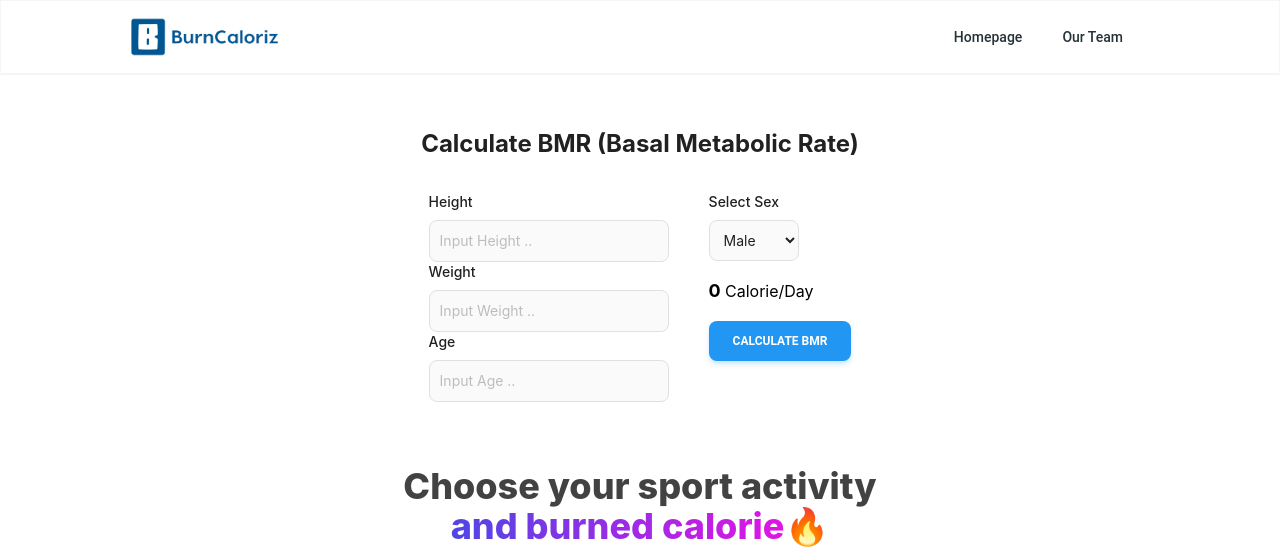
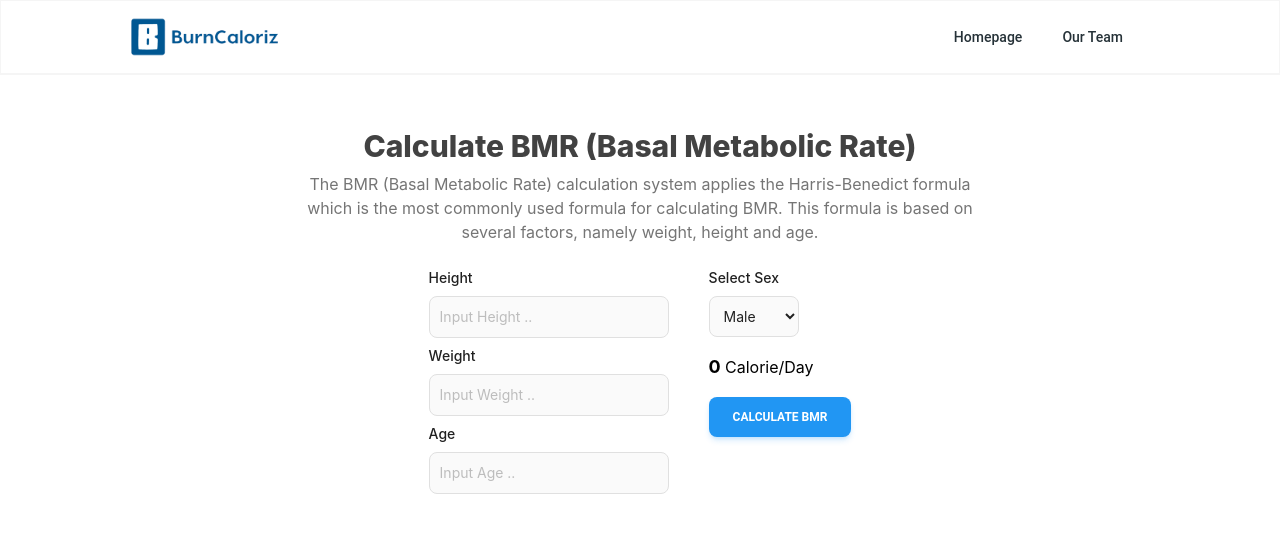
Before and after one commit to hudaputrasantosa/caloriz-application, a React (Create React App) app: page /predict in a window 1280 px wide. Shown: the top 552 px of the page. Built offline with nearby package versions, Linux system fonts and the light colour scheme; no server answers.

Commit message:
[update] margin

```diff
--- a/src/pages/Predict/CalculateBmr.jsx
+++ b/src/pages/Predict/CalculateBmr.jsx
@@ -20,13 +20,21 @@ const CalculateBmr = () => {
   };
 
   return (
-    <div className="container lg:mt-32 mt-20 my-16 lg:px-32 px-8 justify-center">
-      <h3 className="text-center my-8 text-2xl font-bold text-gray-900">
-        Calculate BMR (Basal Metabolic Rate)
-      </h3>
-      <div class="flex justify-center items-stretch gap-x-10">
+    <div className="container lg:mt-32 mt-20 my-16 lg:px-32 px-2 justify-center">
+      <div className="mx-auto text-center mb-6">
+        <h3 className="text-3xl my-2 text-gray-800 font-extrabold">
+          Calculate BMR (Basal Metabolic Rate)
+        </h3>
+        <p className="max-w-2xl mx-auto my-2 leading-normal text-gray-600">
+          The BMR (Basal Metabolic Rate) calculation system applies the
+          Harris-Benedict formula which is the most commonly used formula for
+          calculating BMR. This formula is based on several factors, namely
+          weight, height and age.
+        </p>
+      </div>
+      <div class="flex lg:flex-row flex-col mx-auto justify-center items-stretch gap-x-10">
         <div className="float-right">
-          <div>
+          <div className="mb-2">
             <label
               for="first_name"
               class="block mb-2 text-sm font-medium text-gray-900 dark:text-gray-300">
@@ -35,14 +43,14 @@ const CalculateBmr = () => {
             <input
               type="number"
               id="height"
-              class="bg-gray-50 border border-gray-300 text-gray-900 text-sm rounded-lg focus:ring-blue-500 focus:border-blue-500 block w-fit p-2.5 dark:bg-gray-700 dark:border-gray-600 dark:placeholder-gray-400 dark:text-white dark:focus:ring-blue-500 dark:focus:border-blue-500"
+              class="bg-gray-50 border border-gray-300 text-gray-900 text-sm rounded-lg focus:ring-blue-500 focus:border-blue-500 block lg:w-fit w-full p-2.5"
               placeholder="Input Height .."
               onChange={(e) => setHeight(e.target.value)}
               value={height}
               required
             />
           </div>
-          <div>
+          <div className="mb-2">
             <label
               for="first_name"
               class="block mb-2 text-sm font-medium text-gray-900 dark:text-gray-300">
@@ -51,14 +59,14 @@ const CalculateBmr = () => {
             <input
               type="number"
               id="weight"
-              class="bg-gray-50 border border-gray-300 text-gray-900 text-sm rounded-lg focus:ring-blue-500 focus:border-blue-500 block w-fit p-2.5 dark:bg-gray-700 dark:border-gray-600 dark:placeholder-gray-400 dark:text-white dark:focus:ring-blue-500 dark:focus:border-blue-500"
+              class="bg-gray-50 border border-gray-300 text-gray-900 text-sm rounded-lg focus:ring-blue-500 focus:border-blue-500 block lg:w-fit w-full p-2.5 "
               placeholder="Input Weight .."
               onChange={(e) => setWeight(e.target.value)}
               value={weight}
               required
             />
           </div>
-          <div>
+          <div className="mb-2">
             <label
               for="age"
               class="block mb-2 text-sm font-medium text-gray-900 dark:text-gray-300">
@@ -67,7 +75,7 @@ const CalculateBmr = () => {
             <input
               type="number"
               id="age"
-              class="bg-gray-50 border border-gray-300 text-gray-900 text-sm rounded-lg focus:ring-blue-500 focus:border-blue-500 block w-fit p-2.5 dark:bg-gray-700 dark:border-gray-600 dark:placeholder-gray-400 dark:text-white dark:focus:ring-blue-500 dark:focus:border-blue-500"
+              class="bg-gray-50 border border-gray-300 text-gray-900 text-sm rounded-lg focus:ring-blue-500 focus:border-blue-500 block lg:w-fit w-full p-2.5"
               placeholder="Input Age .."
               onChange={(e) => setAge(e.target.value)}
               value={age}
@@ -77,14 +85,14 @@ const CalculateBmr = () => {
         </div>
         <div className="">
           <label
-            for="countries"
+            for="sex"
             class="block mb-2 text-sm font-medium text-gray-900 dark:text-white">
             Select Sex
           </label>
           <select
             id="sex"
             onChange={(e) => setSex(e.target.value)}
-            class="bg-gray-50 border border-gray-300 text-gray-900 text-sm rounded-lg focus:ring-blue-500 focus:border-blue-500 block w-fit p-2.5 dark:bg-gray-700 dark:border-gray-600 dark:placeholder-gray-400 dark:text-white dark:focus:ring-blue-500 dark:focus:border-blue-500">
+            class="bg-gray-50 border border-gray-300 text-gray-900 text-sm rounded-lg focus:ring-blue-500 focus:border-blue-500 block lg:w-fit w-full p-2.5 ">
             <option value="male" selected>
               Male
             </option>
```
